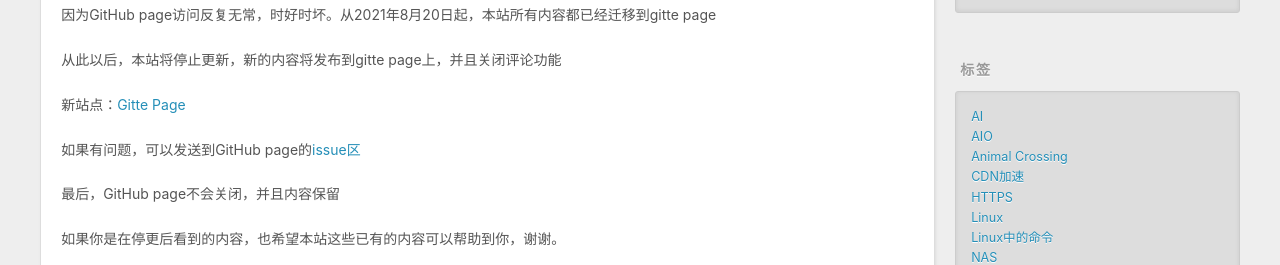
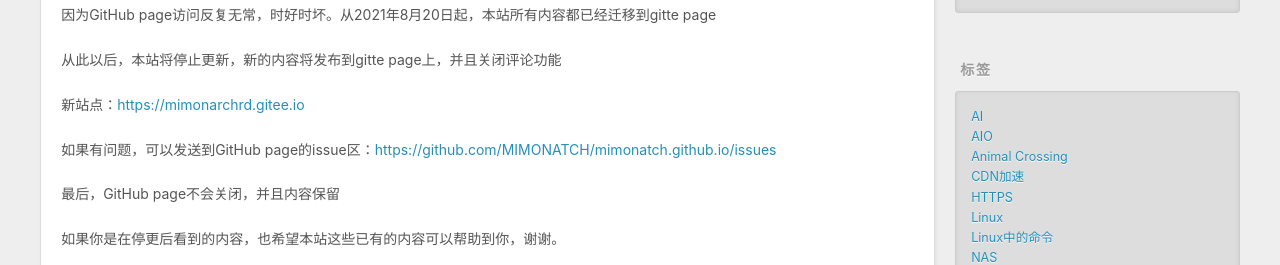
Before and after one commit to midou-midou/midou-midou.github.io, a plain HTML site: page passages/公告/index.html in a window 1280 px wide. Shown: the part 519-784 px from the top of the page. Drawn offline with nearby package versions, Linux system fonts and the light colour scheme; no server answers.

Commit message:
Site updated: 2021-08-26 15:43:36

```diff
--- a/passages/公告/index.html
+++ b/passages/公告/index.html
@@ -7,16 +7,16 @@
 
   <title>公告 | 集合</title>
   <meta name="viewport" content="width=device-width, initial-scale=1, maximum-scale=1">
-  <meta name="description" content="本站重要通知因为GitHub page访问反复无常，时好时坏。从2021年8月20日起，本站所有内容都已经迁移到gitte page   从此以后，本站将停止更新，新的内容将发布到gitte page上，并且关闭评论功能   新站点：Gitte Page   如果有问题，可以发送到GitHub page的issue区 最后，GitHub page不会关闭，并且内容保留   如果你是在停更后看到的内">
+  <meta name="description" content="本站重要通知因为GitHub page访问反复无常，时好时坏。从2021年8月20日起，本站所有内容都已经迁移到gitte page   从此以后，本站将停止更新，新的内容将发布到gitte page上，并且关闭评论功能   新站点：https:&#x2F;&#x2F;mimonarchrd.gitee.io 如果有问题，可以发送到GitHub page的issue区：https:&#x2F;&#x2F;github.com&#x2F;MIMON">
 <meta property="og:type" content="article">
 <meta property="og:title" content="公告">
 <meta property="og:url" content="http://mimonatch.github.io/passages/%E5%85%AC%E5%91%8A/index.html">
 <meta property="og:site_name" content="集合">
-<meta property="og:description" content="本站重要通知因为GitHub page访问反复无常，时好时坏。从2021年8月20日起，本站所有内容都已经迁移到gitte page   从此以后，本站将停止更新，新的内容将发布到gitte page上，并且关闭评论功能   新站点：Gitte Page   如果有问题，可以发送到GitHub page的issue区 最后，GitHub page不会关闭，并且内容保留   如果你是在停更后看到的内">
+<meta property="og:description" content="本站重要通知因为GitHub page访问反复无常，时好时坏。从2021年8月20日起，本站所有内容都已经迁移到gitte page   从此以后，本站将停止更新，新的内容将发布到gitte page上，并且关闭评论功能   新站点：https:&#x2F;&#x2F;mimonarchrd.gitee.io 如果有问题，可以发送到GitHub page的issue区：https:&#x2F;&#x2F;github.com&#x2F;MIMON">
 <meta property="og:locale" content="zh_CN">
 <meta property="og:image" content="https://static.xiaoblogs.cn/img/20210820224828.png">
 <meta property="article:published_time" content="2021-08-20T13:17:03.000Z">
-<meta property="article:modified_time" content="2021-08-20T14:48:44.907Z">
+<meta property="article:modified_time" content="2021-08-26T07:42:55.511Z">
 <meta property="article:author" content="米豆">
 <meta property="article:tag" content="重要通知">
 <meta name="twitter:card" content="summary">
@@ -93,8 +93,8 @@
 
         <h1 id="本站重要通知"><a href="#本站重要通知" class="headerlink" title="本站重要通知"></a>本站重要通知</h1><p>因为GitHub page访问反复无常，时好时坏。从2021年8月20日起，本站所有内容都已经迁移到gitte page  </p>
 <p>从此以后，本站将停止更新，新的内容将发布到gitte page上，并且关闭评论功能  </p>
-<p>新站点：<a href="%22https://mimonarchrd.gitee.io/midou%22">Gitte Page</a>  </p>
-<p>如果有问题，可以发送到GitHub page的<a href="%22https://github.com/MIMONATCH/mimonatch.github.io/issues%22">issue区</a></p>
+<p>新站点：<a target="_blank" rel="noopener" href="https://mimonarchrd.gitee.io/">https://mimonarchrd.gitee.io</a></p>
+<p>如果有问题，可以发送到GitHub page的issue区：<a target="_blank" rel="noopener" href="https://github.com/MIMONATCH/mimonatch.github.io/issues">https://github.com/MIMONATCH/mimonatch.github.io/issues</a></p>
 <p>最后，GitHub page不会关闭，并且内容保留  </p>
 <p>如果你是在停更后看到的内容，也希望本站这些已有的内容可以帮助到你，谢谢。  </p>
 <p><img src="https://static.xiaoblogs.cn/img/20210820224828.png"></p>
```
Also changed, not shown: index.html (+2 -2 lines).
